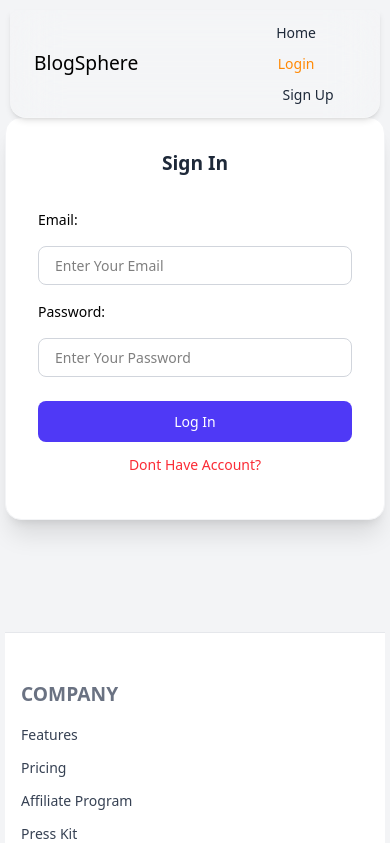
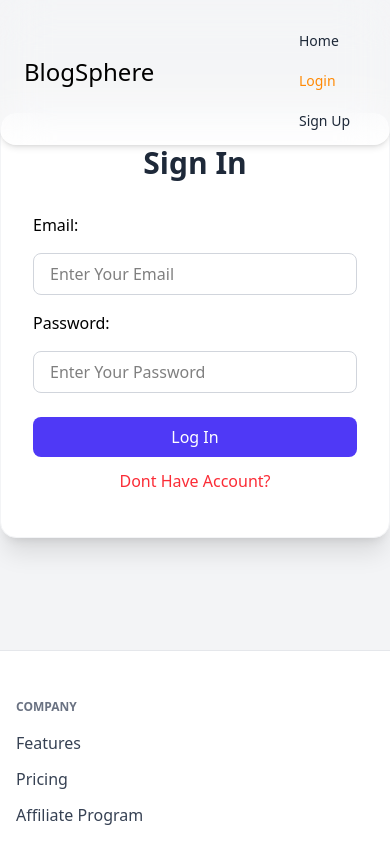
Before and after one commit to Mashood-Zah1d/Blog-App-React, a React (Vite) app: page /login in a window 390 px wide. Shown: the top 843 px of the page. Built offline with nearby package versions, Linux system fonts and the light colour scheme; no server answers.

Commit message:
Responsive

```diff
--- a/src/App.css
+++ b/src/App.css
@@ -3,61 +3,3 @@
 body{
   background: #f3f4f6;
 }
-
-@media (max-width: 768px) {
-  body {
-    font-size: 14px;
-    padding: 5px;
-  }
-
-  .container {
-    width: 95%;
-    padding: 8px;
-  }
-
-  .grid {
-    display: grid;
-    grid-template-columns: 1fr; /* stack items */
-    gap: 15px;
-  }
-
-  img {
-    max-width: 100%;
-    height: auto;
-  }
-
-  button {
-    width: 100%;
-    font-size: 14px;
-    padding: 10px;
-  }
-
-  h1, h2, h3 {
-    font-size: 1.2rem;
-    line-height: 1.4;
-  }
-
-  header {
-    display: flex;
-    flex-direction: column; /* stack logo + nav */
-    align-items: center;
-    padding: 10px;
-  }
-
-  nav {
-    width: 100%;
-  }
-
-  nav ul {
-    display: flex;
-    flex-direction: column; /* stack links vertically */
-    align-items: center;
-    gap: 10px;
-    padding: 0;
-    margin: 0;
-  }
-
-  nav ul li {
-    list-style: none;
-  }
-}
--- a/src/Component/Header/Header.jsx
+++ b/src/Component/Header/Header.jsx
@@ -28,7 +28,7 @@ function Header() {
           BlogSphere
         </h1>
 
-        <ul className="flex space-x-6">
+        <ul className="flex flex-col md:flex-row space-y-4 md:space-y-0 md:space-x-6 mt-4 md:mt-0">
           {navItems.map((item) =>
             item.active ? (
               <li key={item.name}>
```
